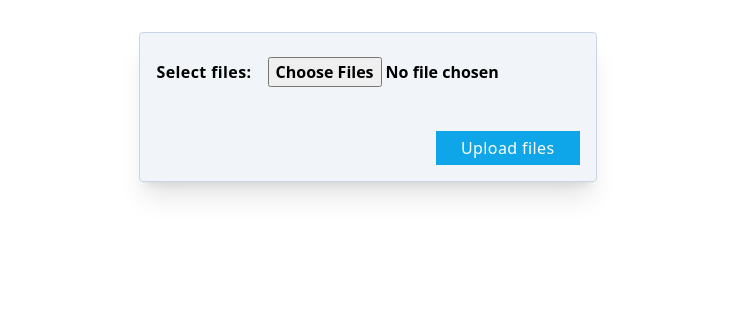
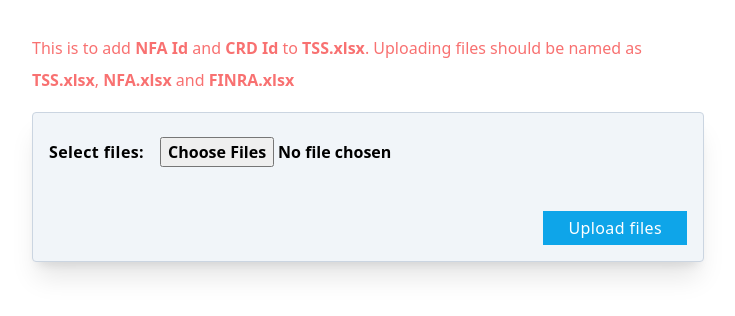
Before and after one commit to thummalat/excel-process, a Next.js app: page / in a window 1280 px wide. Shown: the top 316 px of the page, without its empty margins (272-1007 px from the left). Built offline with nearby package versions, Linux system fonts and the light colour scheme.

Commit message:
Adding notes to application

```diff
--- a/pages/index.js
+++ b/pages/index.js
@@ -40,7 +40,8 @@ export default function Home() {
 
   return (
     <>
-      <div className='container mx-auto mt-8 flex justify-center'>
+      <div className='container mx-auto mt-8 flex justify-center flex-col max-w-2xl'>
+        <p className=' text-red-400 mb-4 leading-loose tracking-normal'>This is to add <span className='font-bold'>NFA Id</span> and <span className='font-bold'>CRD Id</span> to <span className='font-bold'>TSS.xlsx</span>. Uploading files should be named as <span className='font-bold'>TSS.xlsx</span>,  <span className='font-bold'>NFA.xlsx</span> and <span className='font-bold'>FINRA.xlsx</span>  </p>
         <form className='bg-slate-100 p-4 pt-6 shadow-xl border rounded border-slate-300 border-solid'>
           <label htmlFor="files" className='pr-4 font-bold tracking-wide'>Select files:</label>
           <input type='file' ref={r} className='font-bold' multiple name="files" onChange={handleFileSelecrtionChange} id="files"></input>
```
